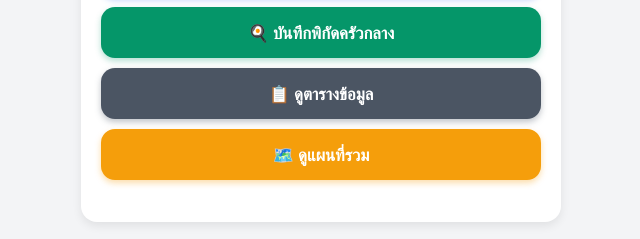
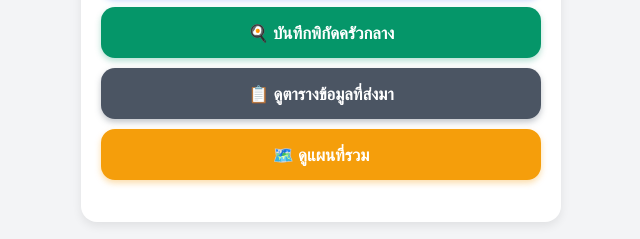
Before and after one commit to panya153/mapflood68, a plain HTML site: page form/index.html in a window 1280 px wide. Shown: the part 377-616 px from the top of the page, 319-959 px from the left. Drawn offline with Linux system fonts and the light colour scheme.

Commit message:
update form 1

```diff
--- a/form/index.html
+++ b/form/index.html
@@ -97,7 +97,7 @@
     </a>
 
     <a href="data_table.html" class="menu-btn" style="background:#4b5563;color:#fff;box-shadow:0 3px 6px rgba(75,85,99,0.35);">
-  📋 ดูตารางข้อมูล
+  📋 ดูตารางข้อมูลที่ส่งมา
 </a>
 
 
```
Also changed, not shown: form/data_table.html (+1 -1 lines).
